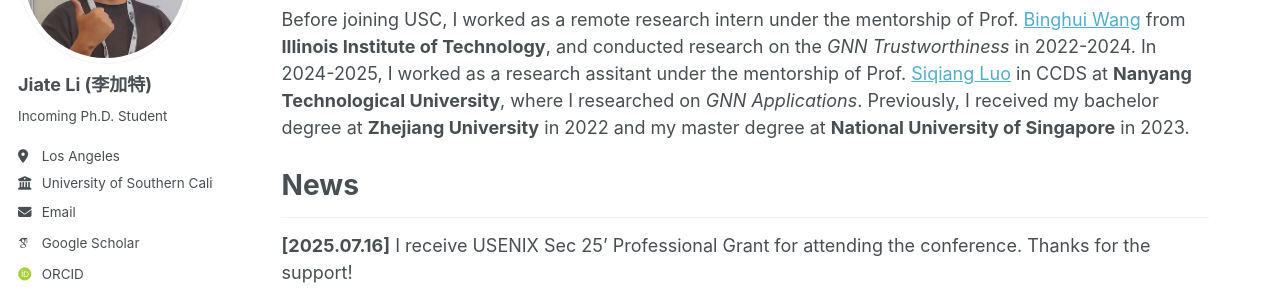
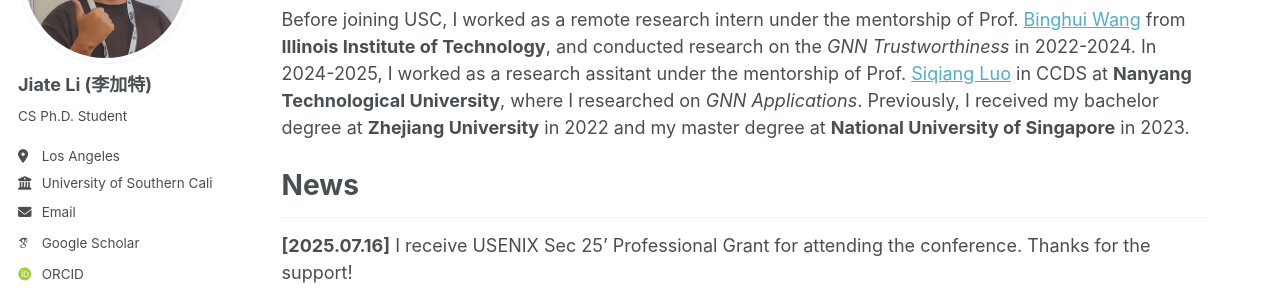
Before and after one commit to JetRichardLee/JetRichardLee.github.io, a Jekyll site: the page built from _pages/about.md, in a window 1280 px wide. Shown: the part 213-509 px from the top of the page. Built offline with Jekyll 4.4.1, drawn with Linux system fonts in a browser that asks for light colours; some web fonts are replaced; a script that is not in the unit is left out.

Commit message:
Update _config.yml

```diff
--- a/_config.yml
+++ b/_config.yml
@@ -25,7 +25,7 @@ author:
   avatar           : "profile.png"
   name             : "Jiate Li (李加特)"
   pronouns         : # example: "she/her"
-  bio              : "Incoming Ph.D. Student"
+  bio              : "CS Ph.D. Student"
   location         : "Los Angeles"
   employer         : "University of Southern California"
   uri              : # URL
```
